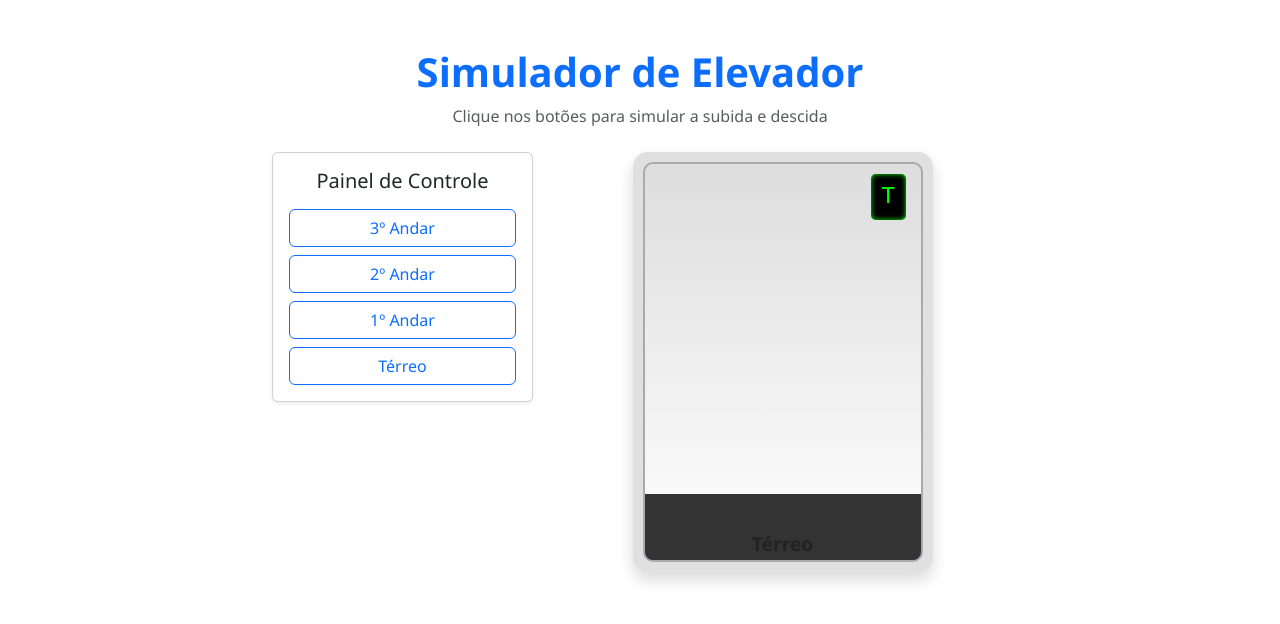
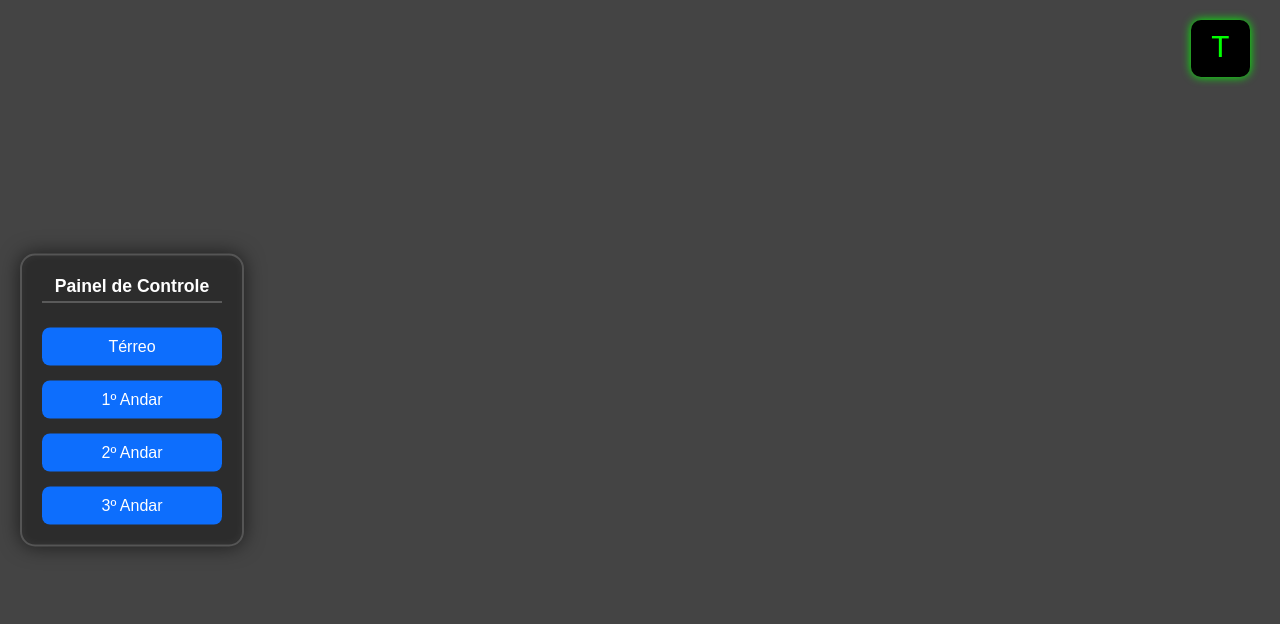
Before and after one commit to iampaulohenrique/elevadorcase2, a plain HTML site: page index.html in a window 1280 px wide. Drawn offline with nearby package versions, Linux system fonts and the light colour scheme.

Commit message:
Realizando alterações no layout e implementando novas funções

```diff
--- a/index.html
+++ b/index.html
@@ -3,48 +3,34 @@
 <head>
   <meta charset="UTF-8" />
   <meta name="viewport" content="width=device-width, initial-scale=1.0" />
-  <title>Elevador - Case 2</title>
-  <link rel="stylesheet" href="https://cdn.jsdelivr.net/npm/bootstrap@5.3.0/dist/css/bootstrap.min.css" />
+  <title>Simulador de Elevador</title>
   <link rel="stylesheet" href="style.css" />
 </head>
 <body>
-  <div class="container py-5">
-    <div class="text-center mb-4">
-      <h1 class="fw-bold text-primary">Simulador de Elevador</h1>
-      <p class="text-muted">Clique nos botões para simular a subida e descida</p>
+  <div class="painel-lateral">
+    <h2 class="titulo-painel">Painel de Controle</h2>
+    <button onclick="chamarElevador(0)">Térreo</button>
+    <button onclick="chamarElevador(1)">1º Andar</button>
+    <button onclick="chamarElevador(2)">2º Andar</button>
+    <button onclick="chamarElevador(3)">3º Andar</button>
   </div>
 
-    <div class="row justify-content-center">
+  <div id="painel-display" class="painel-digital">T</div>
 
-        <!-- Painel lateral -->
-      <div class="col-md-3 mb-4">
-        <div class="card shadow-sm p-3">
-          <h5 class="text-center mb-3">Painel de Controle</h5>
-          <div class="d-grid gap-2">
-            <button class="btn btn-outline-primary" onclick="chamarElevador(3)">3º Andar</button>
-            <button class="btn btn-outline-primary" onclick="chamarElevador(2)">2º Andar</button>
-            <button class="btn btn-outline-primary" onclick="chamarElevador(1)">1º Andar</button>
-            <button class="btn btn-outline-primary" onclick="chamarElevador(0)">Térreo</button>
-          </div>
-        </div>
-      </div>
-
-      <!-- Elevador -->
-      <div class="col-md-5">
-        <div class="elevator-wrapper shadow">
-          <div class="elevator-shaft">
-            <div class="painel-digital" id="painel-display">T</div>
   <div id="elevator" class="elevator floor-0">
     <div class="doors">
       <div class="door left"></div>
       <div class="door right"></div>
     </div>
-              <span id="andar-label" class="andar-label">Térreo</span>
+    <div class="conteudo-andar" id="andar-label">Térreo</div>
   </div>
-          </div>
-        </div>
-      </div>
-    </div>
+
+  <div id="spotify-container" class="spotify-container hidden">
+    <iframe id="spotify-player" style="border-radius:12px"
+      src=""
+      width="250" height="80" frameBorder="0" allowtransparency="true" allow="autoplay; clipboard-write; encrypted-media; fullscreen; picture-in-picture"
+      loading="lazy">
+    </iframe>
   </div>
 
   <script src="script.js"></script>
--- a/script.js
+++ b/script.js
@@ -3,6 +3,12 @@ const elevator = document.getElementById('elevator');
 const doorLeft = document.querySelector('.door.left');
 const doorRight = document.querySelector('.door.right');
 const label = document.getElementById('andar-label');
+const painel = document.getElementById('painel-display');
+const nomeAndar = ['Térreo', '1º Andar', '2º Andar', '3º Andar'];
+
+const spotifyContainer = document.getElementById('spotify-container');
+const spotifyPlayer = document.getElementById('spotify-player');
+let spotifyIniciado = false;
 
 function abrirPortas() {
   doorLeft.classList.add('open');
@@ -19,20 +25,22 @@ function chamarElevador(destino) {
 
   fecharPortas();
 
-    const painel = document.getElementById('painel-display');
-painel.textContent = destino === 0 ? 'T' : destino;
-
+  if (!spotifyIniciado) {
+    spotifyPlayer.src = "https://open.spotify.com/embed/playlist/37i9dQZF1DXcBWIGoYBM5M?utm_source=generator";
+    spotifyContainer.classList.remove('hidden');
+    spotifyIniciado = true;
+  }
 
   setTimeout(() => {
     elevator.classList.remove(`floor-${currentFloor}`);
     elevator.classList.add(`floor-${destino}`);
     currentFloor = destino;
 
+    painel.textContent = currentFloor === 0 ? 'T' : currentFloor;
+    label.textContent = nomeAndar[currentFloor];
+
     setTimeout(() => {
-        abrirPortas();
-        const nomes = ['Térreo', '1º Andar', '2º Andar', '3º Andar'];
-        label.textContent = nomes[destino];
-        painel.textContent = destino === 0 ? 'T' : destino;
-      }, 2000);
+      abrirPortas();
+    }, 1000);
   }, 1000);
 }
--- a/style.css
+++ b/style.css
@@ -1,94 +1,126 @@
 body {
-    background-image: url('ADICIONAR FUNDO DO PRÉDIO DEIXEI AQUI');
-    background-size: cover;
-    background-position: center;
-    background-attachment: fixed;
   margin: 0;
   padding: 0;
-    font-family: 'Segoe UI', Tahoma, Geneva, Verdana, sans-serif;
-    color: #f0f0f0;
+  background: #111;
+  color: white;
+  font-family: sans-serif;
+  height: 100vh;
+  overflow: hidden;
+  position: relative;
 }
 
-  .elevator-wrapper {
-    height: 420px;
-    background: #e0e0e0;
+.painel-lateral {
+  position: fixed;
+  top: 50%;
+  left: 20px;
+  transform: translateY(-50%);
+  display: flex;
+  flex-direction: column;
+  gap: 15px;
+  background: #2c2c2c;
+  padding: 20px;
   border-radius: 15px;
-    padding: 10px;
-    position: relative;
-    margin: auto;
-    max-width: 300px;
-    box-shadow: 0 10px 30px rgba(0, 0, 0, 0.4);
+  box-shadow: 0 0 20px rgba(0,0,0,0.6), inset 0 0 10px rgba(255,255,255,0.05);
+  border: 2px solid #555;
+  z-index: 10;
+  width: 180px;
 }
 
-  .elevator-shaft {
-    position: relative;
-    height: 100%;
-    background: linear-gradient(#ddd, #fff);
-    border: 2px solid #aaa;
+.titulo-painel {
+  margin: 0;
+  margin-bottom: 10px;
+  font-size: 1.1rem;
+  color: #fff;
+  text-align: center;
+  border-bottom: 1px solid #888;
+  padding-bottom: 5px;
+}
+
+.painel-lateral button {
+  padding: 10px;
+  background-color: #0d6efd;
+  color: white;
+  border: none;
+  border-radius: 8px;
+  cursor: pointer;
+  font-size: 1rem;
+  transition: background-color 0.3s;
+}
+
+.painel-lateral button:hover {
+  background-color: #0a58ca;
+}
+
+.painel-digital {
+  position: fixed;
+  top: 20px;
+  right: 30px;
+  background-color: black;
+  color: lime;
+  font-family: monospace;
+  font-size: 2rem;
+  padding: 10px 20px;
   border-radius: 10px;
-    overflow: hidden;
+  z-index: 10;
+  box-shadow: 0 0 10px #0f0;
 }
 
 .elevator {
-    position: absolute;
-    width: 100%;
-    height: 90px;
-    background-color: #0d6efd;
-    color: white;
-    font-weight: bold;
+  width: 100vw;
+  height: 100vh;
+  background-color: #222;
+  position: relative;
   display: flex;
   align-items: center;
   justify-content: center;
-    border-radius: 8px;
-    transition: top 2s ease;
-    box-shadow: inset 0 0 5px rgba(255,255,255,0.3);
+  transition: background-color 1s ease;
 }
-
-  .floor-0 { top: 330px; }
-  .floor-1 { top: 230px; }
-  .floor-2 { top: 130px; }
-  .floor-3 { top: 30px; }
 
 .doors {
   position: absolute;
   width: 100%;
   height: 100%;
   display: flex;
-    top: 0;
-    left: 0;
-    z-index: 1;
+  z-index: 2;
 }
 
 .door {
   width: 50%;
   height: 100%;
-    background-color: #333;
+  background-color: #444;
   transition: transform 1s ease;
 }
 
-  .door.left.open { transform: translateX(-100%); }
-  .door.right.open { transform: translateX(100%); }
-
-  .andar-label {
-    position: relative;
-    z-index: 2;
-    font-size: 1.2rem;
-    margin-top: 10px;
-    text-align: center;
-    color: #222;
-    font-weight: bold;
+.door.left.open {
+  transform: translateX(-100%);
 }
 
-  .painel-digital {
-    position: absolute;
-    top: 10px;
-    right: 15px;
-    background-color: black;
-    color: lime;
-    font-family: 'Courier New', Courier, monospace;
-    font-size: 1.5rem;
-    padding: 5px 10px;
-    border-radius: 5px;
-    box-shadow: inset 0 0 5px #0f0;
-    z-index: 3;
+.door.right.open {
+  transform: translateX(100%);
 }
+
+.conteudo-andar {
+  z-index: 1;
+  font-size: 2rem;
+  color: white;
+  font-weight: bold;
+  text-align: center;
+  position: relative;
+}
+
+.spotify-container {
+  position: fixed;
+  bottom: 20px;
+  right: 30px;
+  z-index: 999;
+  transition: opacity 0.5s ease;
+}
+
+.spotify-container.hidden {
+  opacity: 0;
+  pointer-events: none;
+}
+
+.spotify-container iframe {
+  box-shadow: 0 0 15px rgba(0, 255, 0, 0.2);
+}
```
Lines whose indentation alone changed are shown as unchanged.
